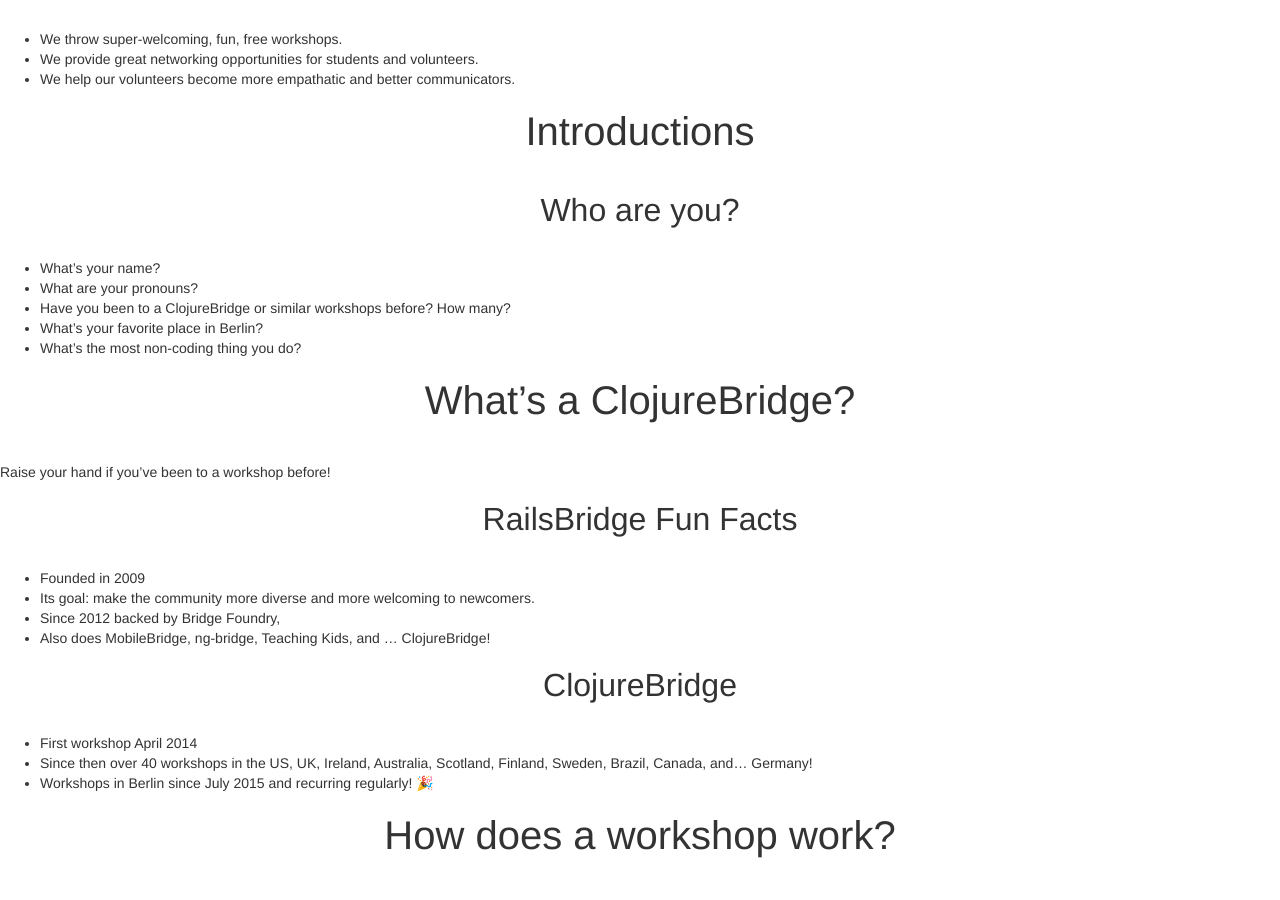
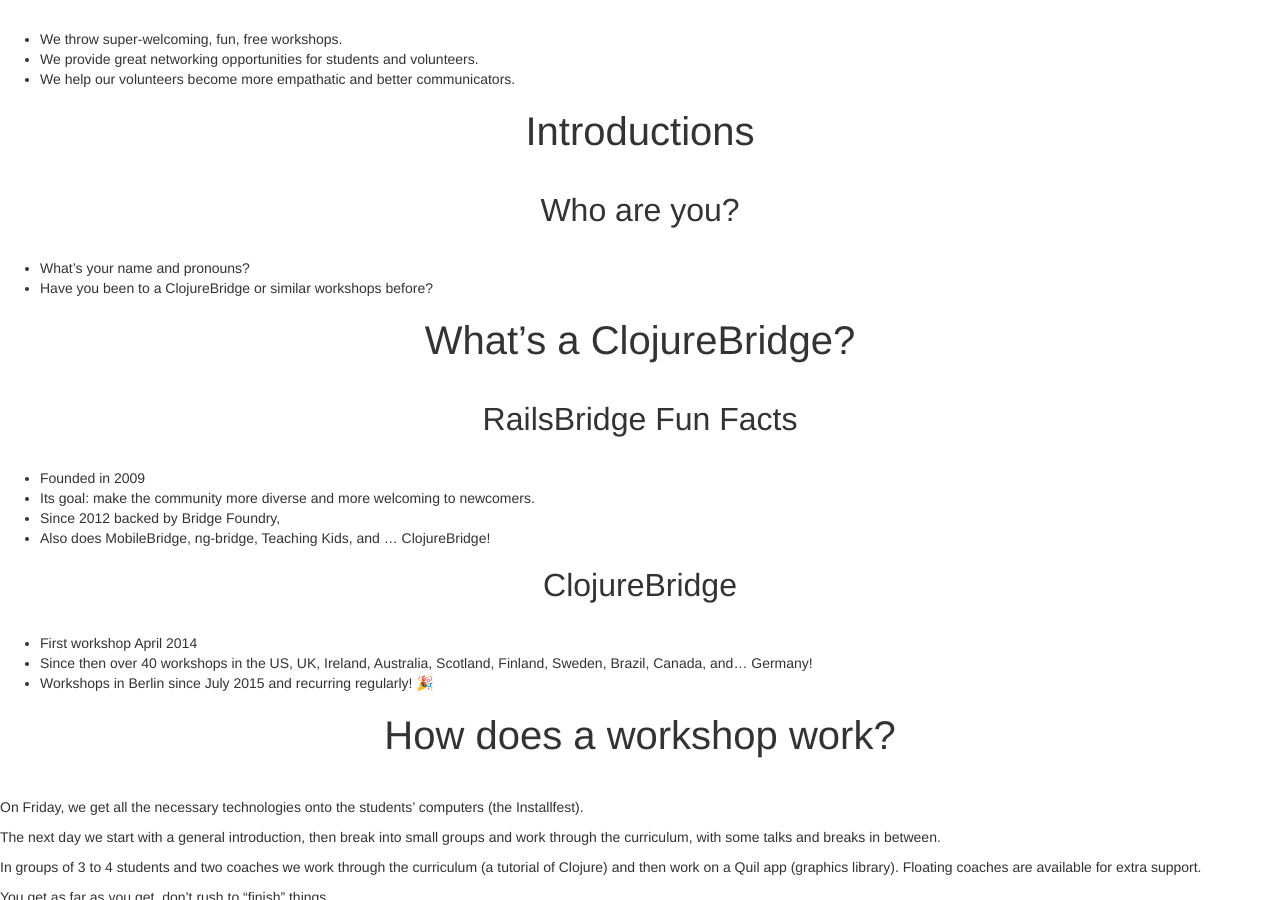
Before and after one commit to clojurebridge-berlin/clojurebridge-berlin.github.io, a Jekyll site: the page built from docs/coaches_training.deck.md, in a window 1280 px wide and 900 px high, scrolled down 1443 px. Built offline with Jekyll 4.4.1, drawn with Linux system fonts in a browser that asks for light colours; our own code applies the rules of GitHub Pages for plain Markdown files; some of the changed text lies outside the part shown.

Commit message:
Shorten the intro round

```diff
--- a/docs/coaches_training.deck.md
+++ b/docs/coaches_training.deck.md
@@ -45,15 +45,10 @@
 
 # Introductions
 ### Who are you?
-* What's your name?
-* What are your pronouns?
-* Have you been to a ClojureBridge or similar workshops before? How many?
-* What's your favorite place in Berlin?
-* What's the most non-coding thing you do?
+* What's your name and pronouns?
+* Have you been to a ClojureBridge or similar workshops before?
 
 # What's a ClojureBridge?
-
-Raise your hand if you've been to a workshop before!
 
 ### RailsBridge Fun Facts
 
```
Also changed, not shown: other parts of docs/coaches_training.deck.md (+1 -1 lines).
